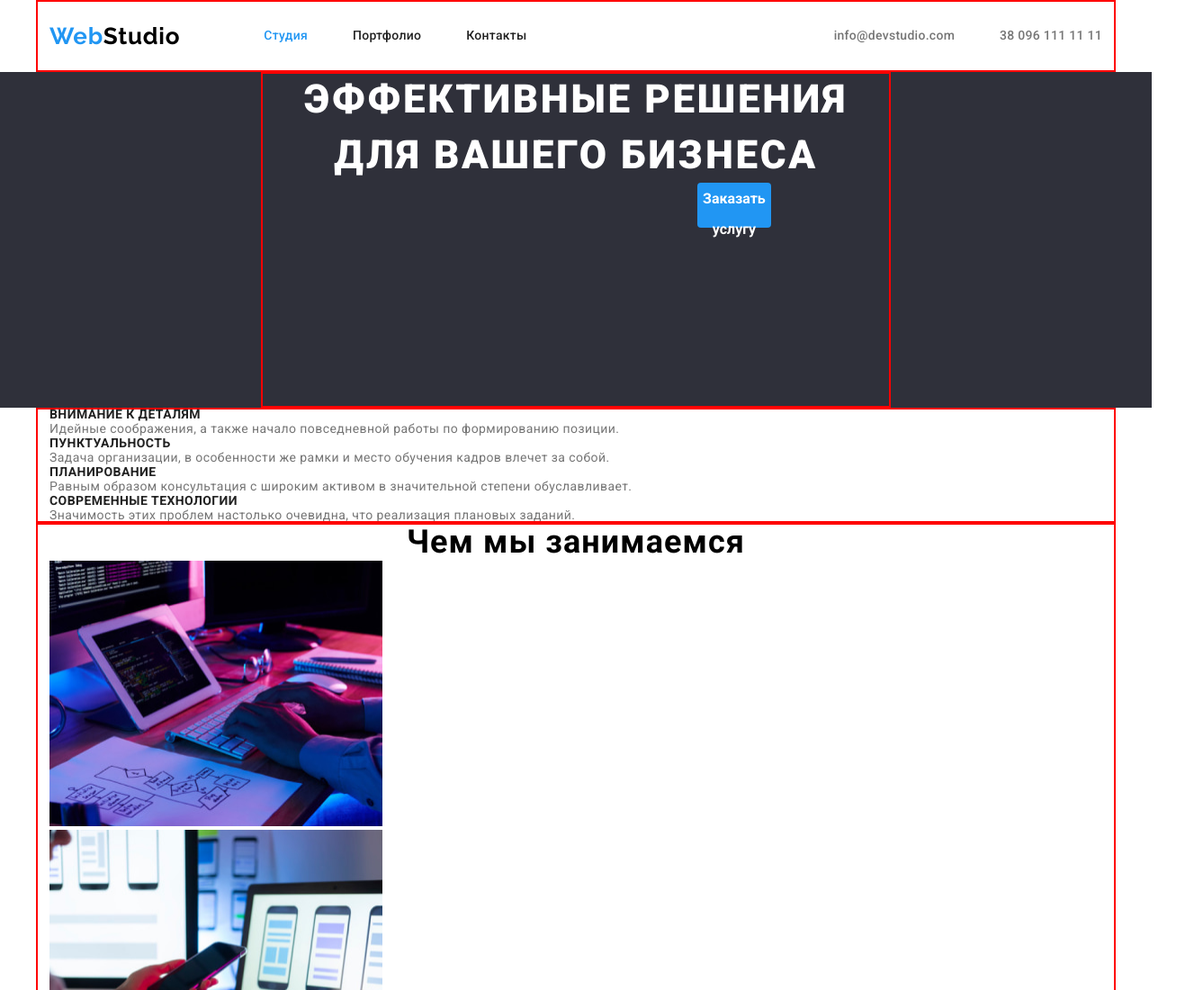
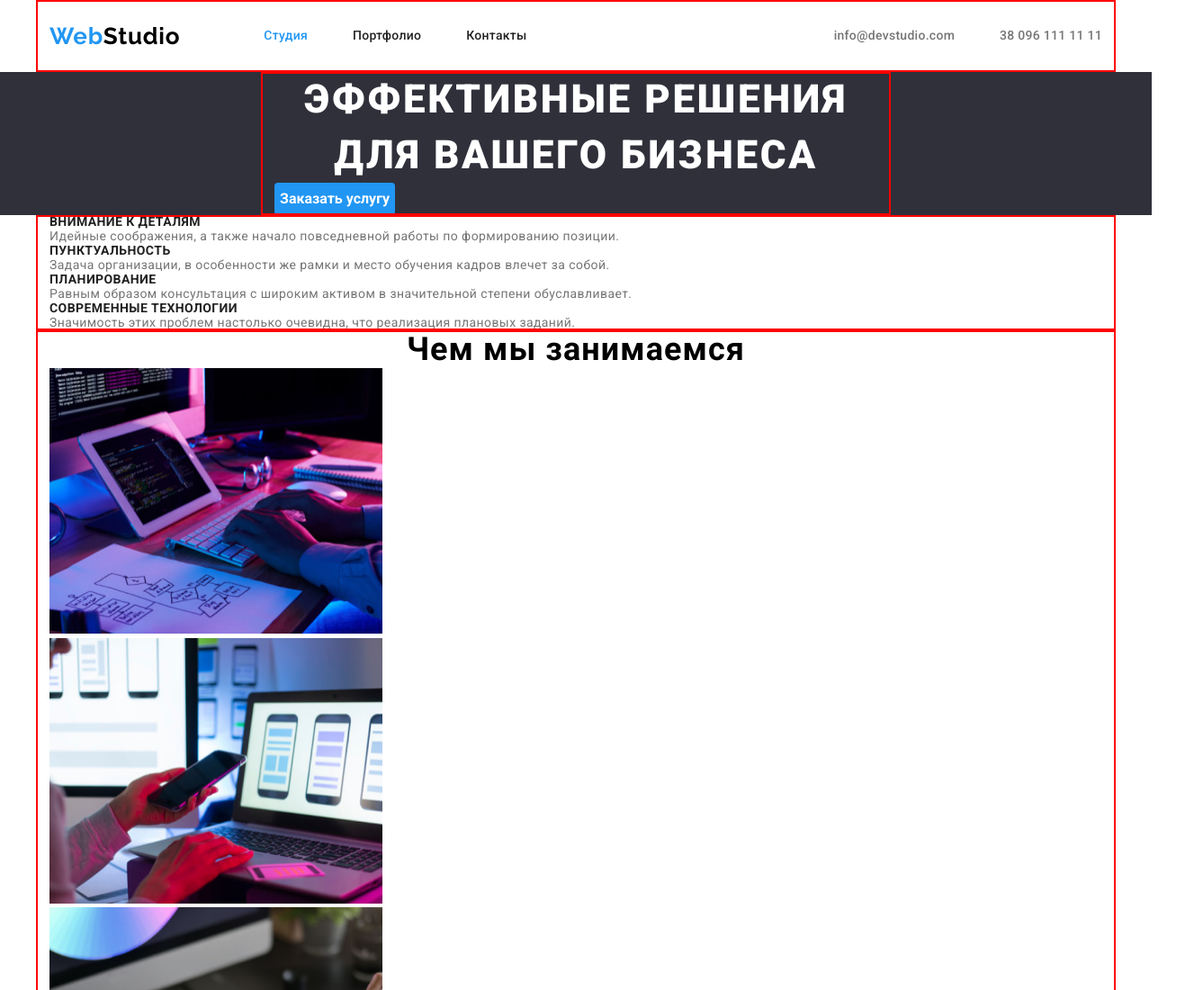
Before and after one commit to srg72/goit-markup-hw-03, a plain HTML site: page index.html in a window 1280 px wide. Shown: the top 1100 px of the page at 90% size, 1327 px wide, since content can reach past the window. Drawn offline with nearby package versions, Linux system fonts and the light colour scheme.

Commit message:
шапка -виконана

```diff
--- a/css/styles.css
+++ b/css/styles.css
@@ -158,7 +158,6 @@ p {
 }
 
 .hero-title {
-  display: inline-block;
   font-style: normal;
   font-weight: 900;
   font-size: 44px;
@@ -172,14 +171,6 @@ p {
 }
 /* button */
 .hero-button {
-  display: inline-block;
-  max-width: 200px;
-  max-height: 50px;
-  margin-top: 0;
-  margin-right: 470px;
-  margin-bottom: 200px;
-  margin-left: 470px;
-
   border-radius: 4px;
 
   font-style: normal;
```
